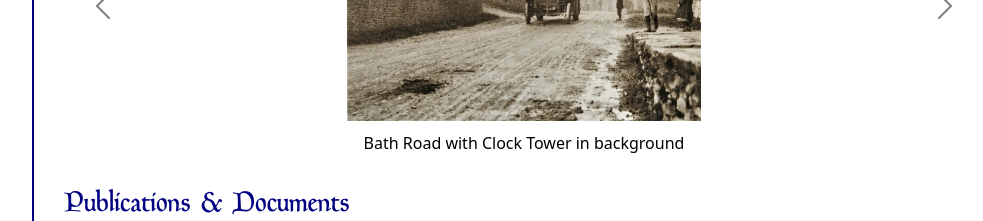
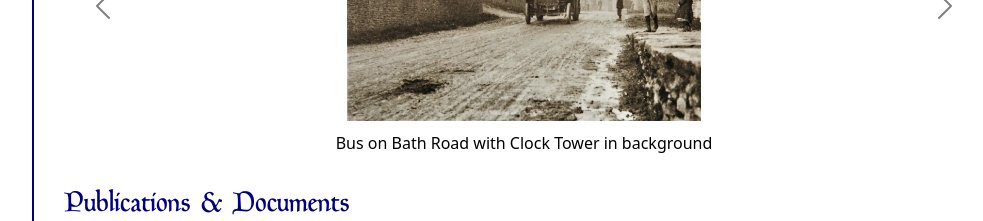
Before and after one commit to Clatherine/Atworth_history_group, a React (Vite) app: page / in a window 1280 px wide. Shown: the part 1900-2121 px from the top of the page, without its empty margins (266-1249 px from the left). Built offline with nearby package versions, Linux system fonts and the light colour scheme.

Commit message:
Change to bus text again

```diff
--- a/src/Components/Gallery.jsx
+++ b/src/Components/Gallery.jsx
@@ -55,7 +55,7 @@ function Gallery() {
                   alt="image of bus on Bath Road with clock Tower in background"
                 />
               </picture>
-              <p>Bath Road with Clock Tower in background</p>
+              <p>Bus on Bath Road with Clock Tower in background</p>
             </div>
           </Carousel.Item>
 
```
